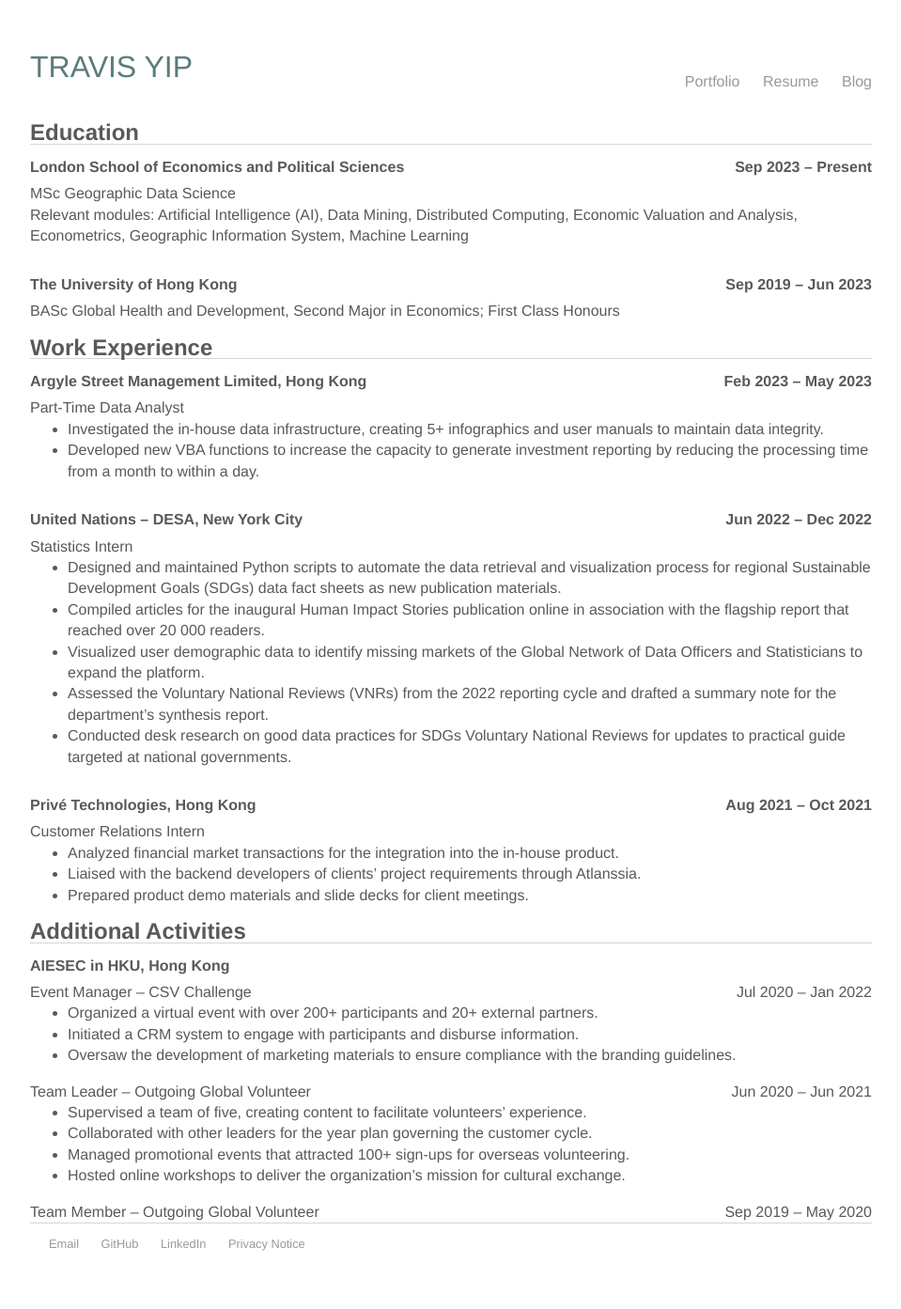
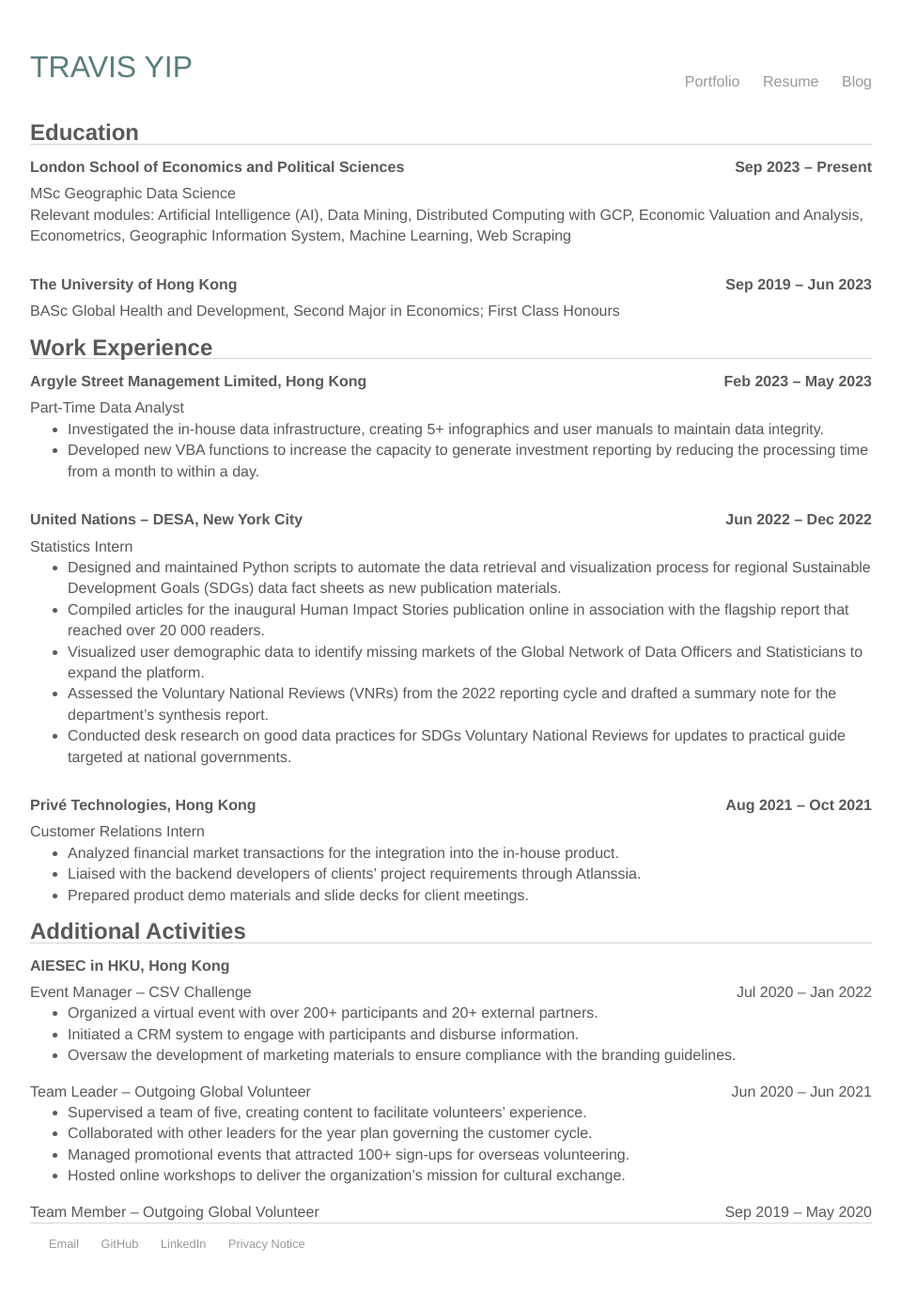
Before and after one commit to cwtravisyip/cwtravisyip.github.io, a Jekyll site: the page built from resume/index.html, in a window 1280 px wide. Shown: the whole page at 94% size, without its empty margins (160-1119 px from the left). Built offline with Jekyll 4.4.1, drawn with Linux system fonts in a browser that asks for light colours.

Commit message:
Update skills content

```diff
--- a/resume/index.html
+++ b/resume/index.html
@@ -11,7 +11,7 @@ title: Travis Yip | Resume
 	</header>
 	<p style="color:#595959;margin-top:5px">
 		MSc Geographic Data Science <br>
-		Relevant modules: Artificial Intelligence (AI), Data Mining, Distributed Computing, Economic Valuation and Analysis, Econometrics, Geographic Information System, Machine Learning
+		Relevant modules: Artificial Intelligence (AI), Data Mining, Distributed Computing with GCP, Economic Valuation and Analysis, Econometrics, Geographic Information System, Machine Learning, Web Scraping
 	</p>
 
 	<header class="resume" style="margin-bottom:0px;margin-top:0px"">
```
